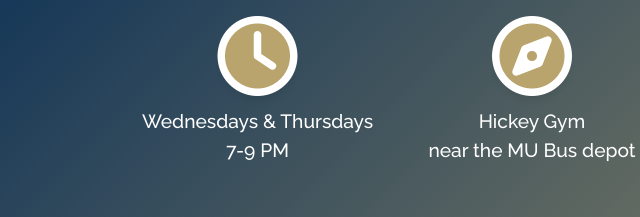
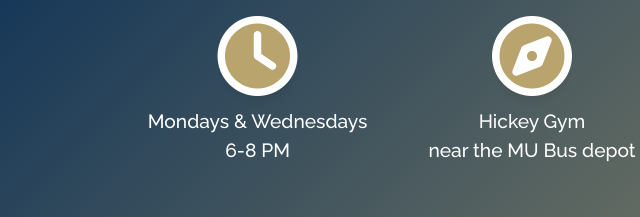
Before and after one commit to jtmeneses707/ucdfc-site, a plain HTML site: page index.html in a window 1280 px wide. Shown: the part 928-1145 px from the top of the page, 108-748 px from the left. Drawn offline with nearby package versions, Linux system fonts and the light colour scheme.

Commit message:
Changed time and days for practice in info section

```diff
--- a/index.html
+++ b/index.html
@@ -96,7 +96,7 @@
         <div class="practice-info-container d-flex flex-column col-lg-4 col-sm-6 col-10  align-items-center">
           <h2 class="primary-bold-text">WHEN</h2>
           <i class="far fa-clock fa-5x my-3 "></i>
-          <p class="text-center primary-para-text">Wednesdays & Thursdays <br>7-9 PM</p>
+          <p class="text-center primary-para-text">Mondays & Wednesdays <br>6-8 PM</p>
         </div>
 
         <div class="practice-info-container d-flex flex-column col-lg-4 col-sm-6 col-10  align-items-center">
```
